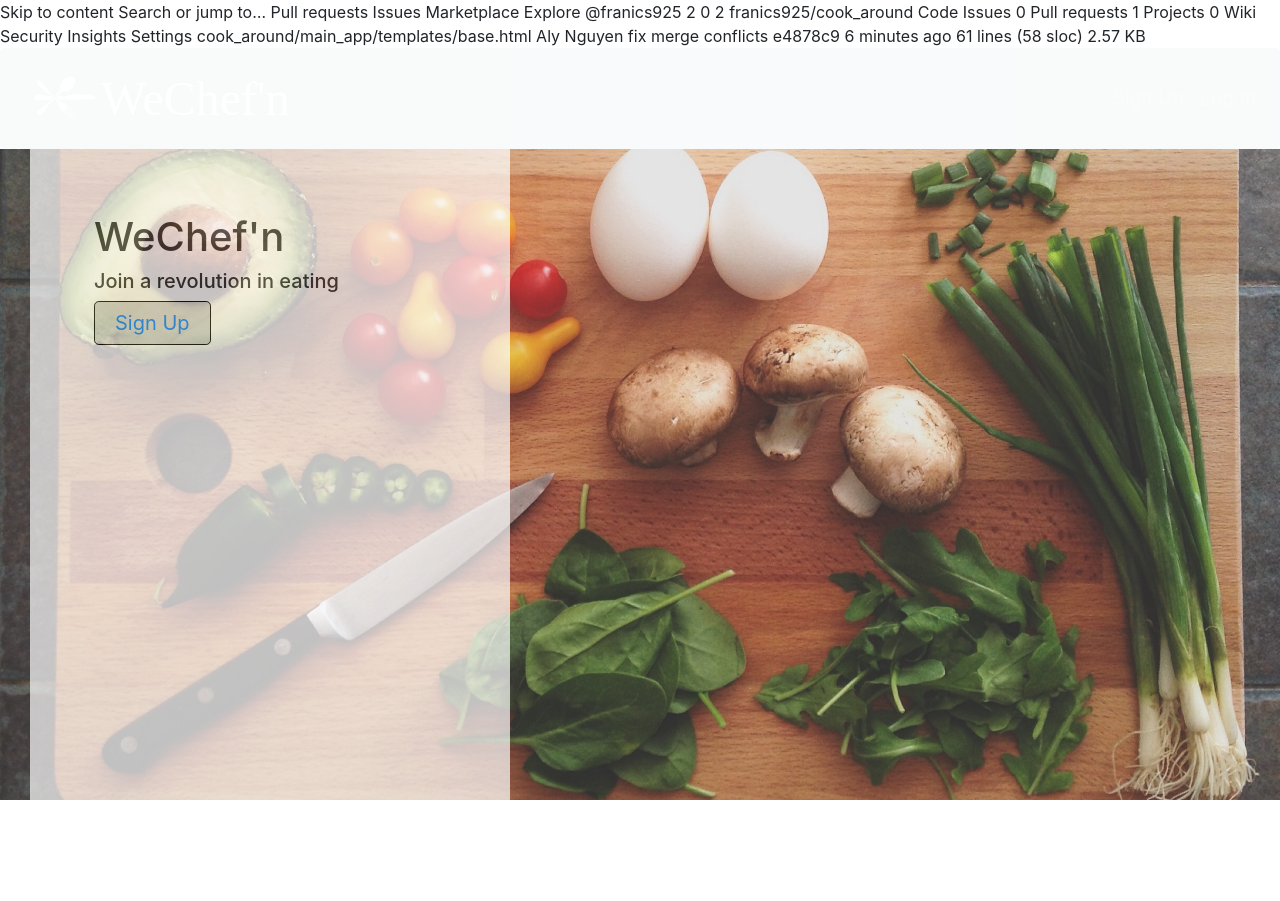
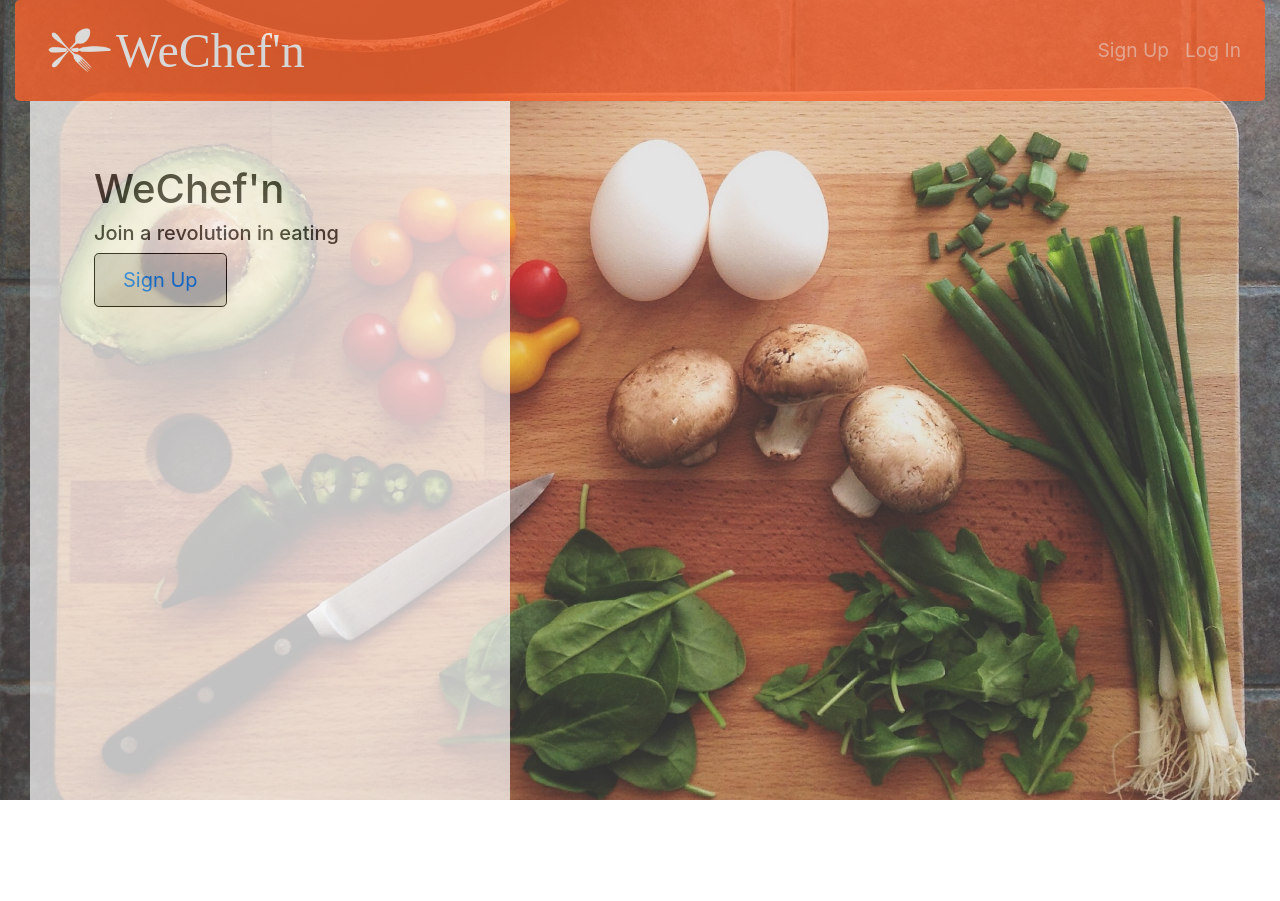
Before and after one commit to franics925/cook_around, a Django app: page / in a window 1280 px wide. Before the commit the page ends 800 px from the top, so only its background shows below. Run offline with Django 3.2, Linux system fonts and the light colour scheme; some libraries are stand-ins or nearby versions.

Commit message:
fix styling issues from merge

```diff
--- a/main_app/static/css/style.css
+++ b/main_app/static/css/style.css
@@ -1,3 +1,4 @@
+
 *, *::before, *::after {
     box-sizing: border-box;
 }
--- a/main_app/templates/base.html
+++ b/main_app/templates/base.html
@@ -1,20 +1,3 @@
-Skip to content
-
-Search or jump to…
-
-Pull requests
-Issues
-Marketplace
-Explore
-
-@franics925
-2
-0 2 franics925/cook_around
- Code  Issues 0  Pull requests 1  Projects 0  Wiki  Security  Insights  Settings
-cook_around/main_app/templates/base.html
- Aly Nguyen fix merge conflicts
-e4878c9 6 minutes ago
-61 lines (58 sloc)  2.57 KB
 
 {% load static %}
 
@@ -32,8 +15,9 @@ e4878c9 6 minutes ago
   <title>WeChef'n</title>
 </head>
 <body>
+<main class="container">
   <header class="position-sticky">
-  <nav class="navbar navbar-expand-lg navbar-light bg-light">
+    <nav class="navbar navbar-expand-lg navbar-light">
         <img src="{% static '/images/black-2420162_1920.png' %}" class="d-inline-block align-top" alt="" id="headerLogo">
         <a class="navbar-brand" href="{% url 'home' %}" id="headerTitle">WeChef'n</a>
         <button class="navbar-toggler" type="button" data-toggle="collapse" data-target="#navbarText" aria-controls="navbarText" aria-expanded="false" aria-label="Toggle navigation">
@@ -43,10 +27,10 @@ e4878c9 6 minutes ago
           <ul class="navbar-nav ml-auto">
             {% if user.is_authenticated %}
             <li class="nav-item active">
-          <a class="nav-link" href="{% url 'cart' %}">Cart<span class="sr-only">(current)</span></a>
+              <a class="nav-link" href="{% url 'index' %}">All Meals <span class="sr-only">(current)</span></a>
             </li>
             <li class="nav-item active">
-          <a class="nav-link" href="{% url 'index' %}">All Meals <span class="sr-only">(current)</span></a>
+              <a class="nav-link" href="{% url 'cart' %}">View Cart <span class="sr-only">(current)</span></a>
             </li>
             <li class="nav-item active">
               <a class="nav-link" href="{% url 'meal_create' %}">Create A Meal <span class="sr-only">(current)</span></a>
@@ -70,7 +54,6 @@ e4878c9 6 minutes ago
     </nav>
   </header>
 
-<main class="container">
   {% block content %}
   {% endblock %}
 </main>
```
Also changed, not shown: main_app/templates/meals/detail.html (+6 -2 lines). Lines whose indentation alone changed are shown as unchanged.
